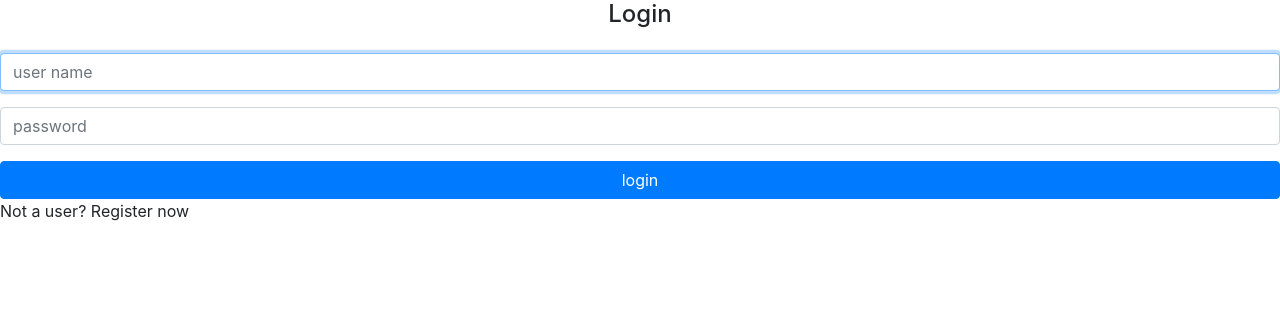
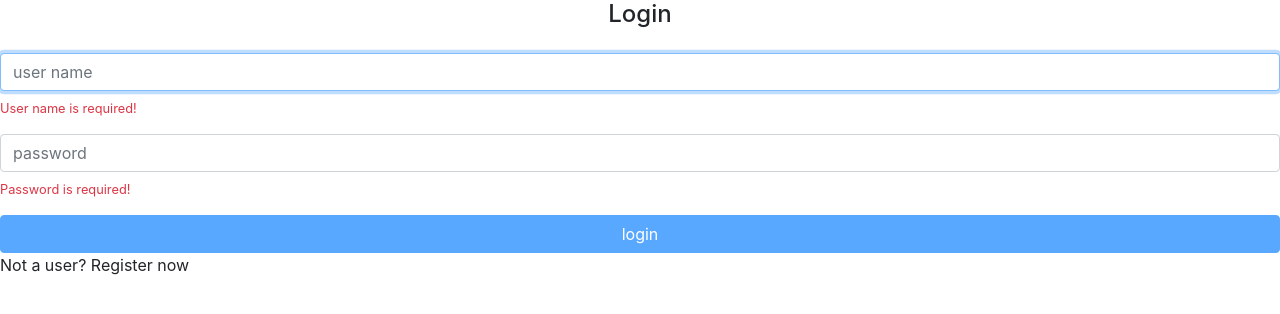
Before and after one commit to dudulive/alurapic, an Angular app: page / in a window 1280 px wide. Shown: the top 314 px of the page. Built offline with nearby package versions, Linux system fonts and the light colour scheme.

Commit message:
Validação de formulários

```diff
--- a/src/app/home/home.module.ts
+++ b/src/app/home/home.module.ts
@@ -1,10 +1,11 @@
 import { NgModule } from "@angular/core";
 import { SignInComponent } from "./signin/signin.component";
 import { CommonModule } from "@angular/common";
+import { ReactiveFormsModule } from "@angular/forms";
 
 @NgModule({
     declarations: [ SignInComponent ],
-    imports: [ CommonModule ]
+    imports: [ CommonModule, ReactiveFormsModule ]
 })
 export class HomeModule {
 
--- a/src/app/home/signin/signin.component.html
+++ b/src/app/home/signin/signin.component.html
@@ -1,23 +1,31 @@
 <h4 class="text-center">Login</h4>
 
-<form class="form mt-4">
+<form [formGroup]="loginForm" class="form mt-4">
 
     <div class="form-group">
-        <input
+        <input formControlName="userName"
             class="form-control"
             placeholder="user name"
             autofocus>
+        <small *ngIf="loginForm.get('userName').errors?.required"
+                class="text-danger d-block mt-2">
+                User name is required!
+        </small>
     </div>
 
     <div class="form-group">
-        <input
+        <input formControlName="password"
             type="password"
             class="form-control"
             placeholder="password">
+        <small *ngIf="loginForm.get('password').errors?.required"
+                class="text-danger d-block mt-2">
+                Password is required!
+        </small>
     </div>
 
     <button
-        type="submit"
+        type="submit" [disabled]="loginForm.invalid"
         class="btn btn-primary btn-block">
         login
     </button>
--- a/src/app/home/signin/signin.component.ts
+++ b/src/app/home/signin/signin.component.ts
@@ -1,8 +1,22 @@
-import { Component } from "@angular/core";
+import { FormGroup, FormBuilder, Validators } from '@angular/forms';
+import { Component, OnInit } from "@angular/core";
 
 @Component({
     templateUrl: './signin.component.html'
 })
-export class SignInComponent {
+export class SignInComponent implements OnInit {
+
+    loginForm: FormGroup;
+
+    constructor(private formBuilder: FormBuilder){
+
+    }
+
+    ngOnInit(): void {
+       this.loginForm = this.formBuilder.group({
+           userName: ['', Validators.required],
+           password: ['', Validators.required],
+       });
+    }
 
 }
```
